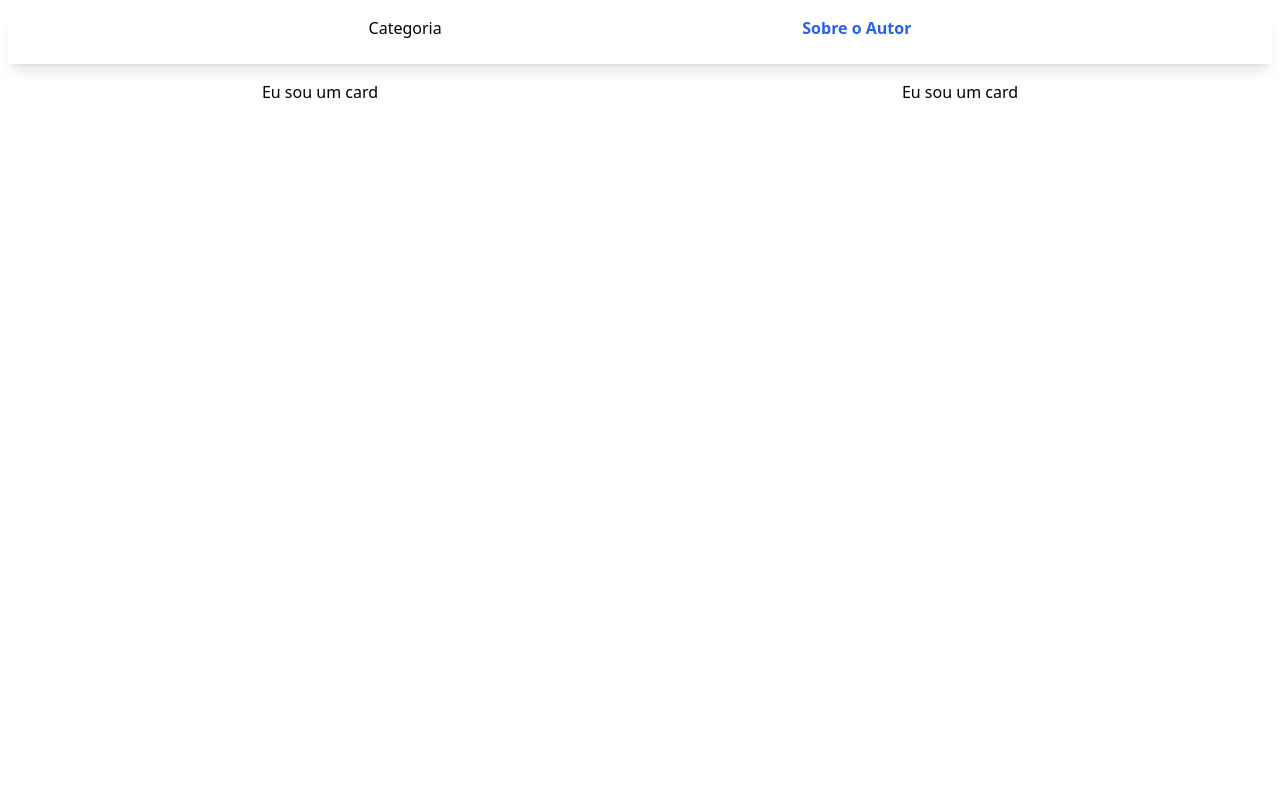
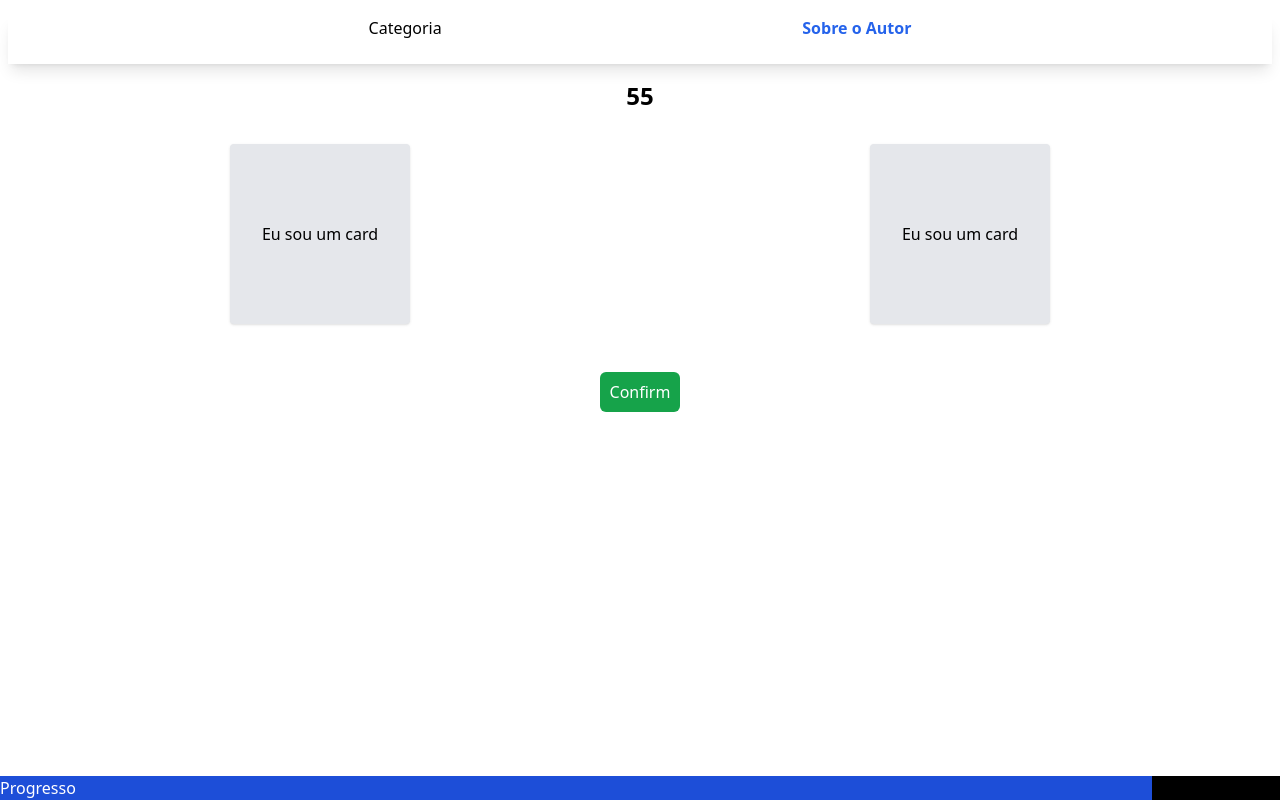
Before and after one commit to MapieMamunhe/know-your-stuff, a React (Vite) app: page / in a window 1280 px wide. Built offline with nearby package versions, Linux system fonts and the light colour scheme.

Commit message:
Add button and timer

```diff
--- a/src/App.tsx
+++ b/src/App.tsx
@@ -1,11 +1,27 @@
 import "./App.css";
 import CardSelection from "./components/CardSelection";
 import Header from "./components/Header";
+import Timer from "./components/Timer";
 function App() {
+  let percentage = 90;
   return (
     <>
       <Header />
+      <Timer />
       <CardSelection />
+      <div className="flex justify-center my-4 ">
+        <button className="bg-green-600 hover:bg-blue-600 rounded-md w-20 h-10 text-center text-white">
+          Confirm
+        </button>
+      </div>
+      <div className="fixed bottom-0 w-screen bg-black">
+        <p
+          className={"bg-blue-700 text-white"}
+          style={{ width: `${percentage}%` }}
+        >
+          Progresso
+        </p>
+      </div>
     </>
   );
 }
--- a/src/components/Card/index.tsx
+++ b/src/components/Card/index.tsx
@@ -1,9 +1,24 @@
 import React from "react";
 
 // import { Container } from './styles';
-
-const Card: React.FC = () => {
-  return <figure className="flex flex-col mx-2">Eu sou um card</figure>;
+interface Props {
+  radioName: string;
+}
+const Card: React.FC<Props> = ({ radioName }: Props) => {
+  return (
+    <>
+      <input type="radio" name="card" className="peer hidden" id={radioName} />
+      <label
+        htmlFor={radioName}
+        className="flex flex-col mx-2 min-h-[180px] my-8
+          min-w-[180px] text-center peer-checked:bg-blue-500
+          justify-center rounded  shadow bg-gray-200
+          hover:bg-blue-500 hover:shadow-lg hover:shadow-blue-500/50"
+      >
+        <figure>Eu sou um card</figure>
+      </label>
+    </>
+  );
 };
 
 export default Card;
--- a/src/components/CardSelection/index.tsx
+++ b/src/components/CardSelection/index.tsx
@@ -5,9 +5,13 @@ import Card from "../Card";
 
 const CardSelection: React.FC = () => {
   return (
-    <main className="flex justify-around">
-      <Card />
-      <Card />
+    <main className="flex justify-around flex-wrap">
+      <div>
+        <Card radioName={"card1"} />
+      </div>
+      <div>
+        <Card radioName={"card2"} />
+      </div>
     </main>
   );
 };
--- /dev/null
+++ b/src/components/Rules/index.tsx
@@ -0,0 +1,16 @@
+import React, { useState } from "react";
+
+// import { Container } from './styles';
+
+const Rules: React.FC = () => {
+  const [rules, setRules] = useState([
+    "Bem vindo",
+    "Terá 60 segundos para adivinhar qual é a imagem certa",
+    "Escolha uma imagem e clique no botão verde abaixo",
+    "A pontuação está no rodapé",
+    "Se estiver preparado, clique em COMEÇAR!",
+  ]);
+  return <div />;
+};
+
+export default Rules;
--- /dev/null
+++ b/src/components/Timer/index.tsx
@@ -0,0 +1,14 @@
+import React, { useEffect, useState } from "react";
+
+// import { Container } from './styles';
+
+const Timer: React.FC = () => {
+  const [timer, setTimer] = useState(60);
+  const timerFunction = setTimeout(() => {
+    setTimer(() => (timer <= 0 ? 60 : timer - 1));
+    return () => clearTimeout(timerFunction);
+  }, 1000);
+  return <p className="text-center font-semibold text-2xl">{timer}</p>;
+};
+
+export default Timer;
```
